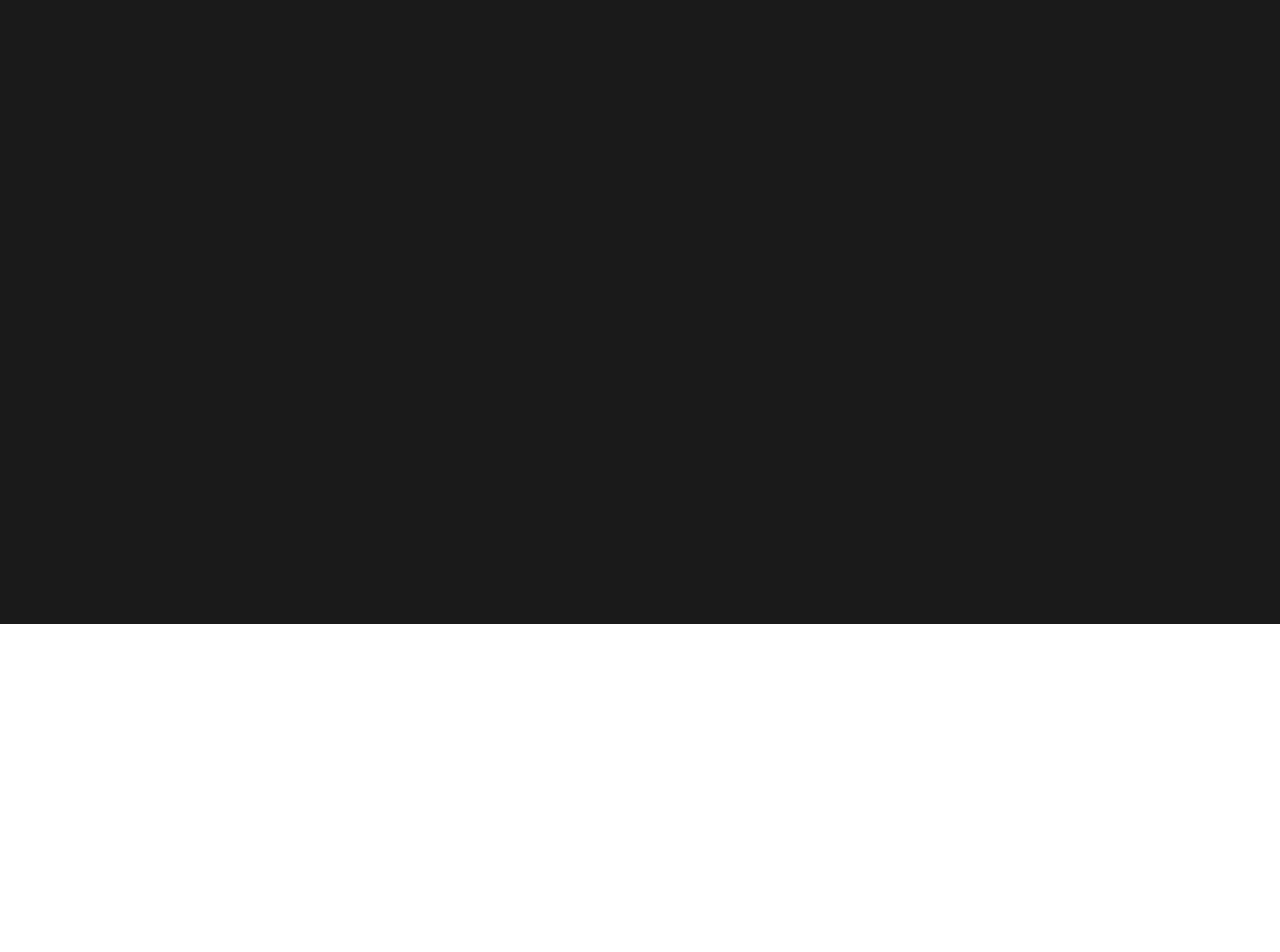
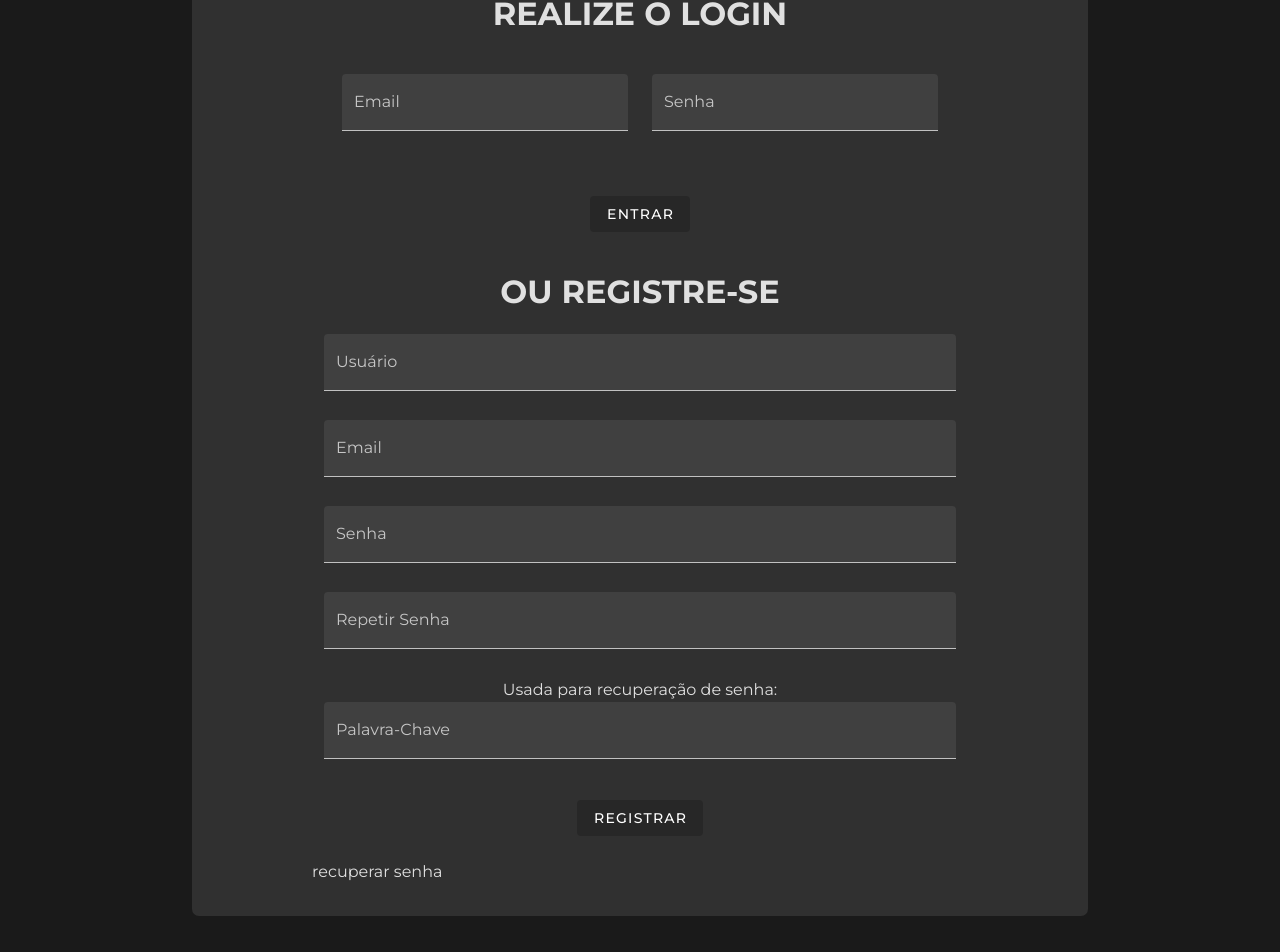
Before and after one commit to DSW-Projeto/frontend, a Vue app in the folder frontend/: page /login in a window 1280 px wide. Shown: the part 176-1128 px from the top of the page. Before the commit the page ends 800 px from the top, so only its background shows below. Built offline with nearby package versions, Linux system fonts and the light colour scheme; the HTML template or start-up script is replaced by a standard one.

Commit message:
inicio de integração com backend

```diff
--- a/frontend/package.json
+++ b/frontend/package.json
@@ -8,6 +8,7 @@
     "lint": "vue-cli-service lint"
   },
   "dependencies": {
+    "axios": "^1.7.4",
     "core-js": "^3.8.3",
     "material-design-icons-iconfont": "^6.7.0",
     "validator": "^13.12.0",
--- a/frontend/src/App.vue
+++ b/frontend/src/App.vue
@@ -3,7 +3,7 @@
     <div class="background" id="app">
       <NavBar></NavBar>
       <div :class="['appcontainer', { wide: isWide }]">
-        <LoginC v-if="!userLoggedIn" />
+        <LoginC @login="userLoggedIn = true" v-if="!userLoggedIn" />
         <v-theme-provider v-if="userLoggedIn" :dark="true">
           <router-view @update:wide="handleWide"></router-view>
         </v-theme-provider>
@@ -20,9 +20,15 @@ export default {
   components: {
     NavBar, LoginC
   },
+  mounted(){
+    this.userLoggedIn = localStorage.getItem('authToken') !== null
+    if(this.userLoggedIn){
+      this.$router.push('/list');
+    }
+  },
   data() {
     return {
-      userLoggedIn: true,
+      userLoggedIn: false,
       isWide: false,
     }
   },
--- a/frontend/src/components/BoardList.vue
+++ b/frontend/src/components/BoardList.vue
@@ -34,10 +34,9 @@
 </template>
 
 <script>
+import axios from 'axios';
 
-//let data1 = new Date(2024, 8, 9);
 let data2 = new Date(2022, 8, 9);
-//let data3 = new Date(2020, 8, 9);
 
 
 export default {
@@ -63,7 +62,7 @@ export default {
                 }
                 this.boards.unshift(newBoard)
                 this.showBoardCreator = false;
-                this.newBoardName ='';
+                this.newBoardName = '';
             }
         }
     },
@@ -100,6 +99,22 @@ export default {
             ],
         }
     },
+    mounted() {
+        axios.get('http://localhost:3001/quadro', {
+            headers: {
+                'Autorizacao': localStorage.getItem('authToken'),
+                'UsuarioId': localStorage.getItem('_id')
+            }
+        }).then(response => {
+            const { token, _id } = response.data;
+            localStorage.setItem('authToken', token);
+            localStorage.setItem('userId', _id);
+            this.$emit('login');
+            this.$router.push('/list');
+        }).catch(error => {
+            console.error('Erro:', error);
+        });
+    },
     computed: {
         minLength() {
             return v => (v && v.length >= 5) || 'A descrição deve ter pelo menos 5 caracteres';
--- a/frontend/src/components/LoginC.vue
+++ b/frontend/src/components/LoginC.vue
@@ -8,11 +8,13 @@
             <v-row>
               <!-- Login -->
               <v-col cols="12" sm="6" md="6">
-                <v-text-field :error="emailError" :errorMessages="emailErrorMessages" v-model="email" dark autocomplete="null" no-autocomplete
-                  placeholder="exemplo@mail.com" label="Email" filled required></v-text-field>
+                <v-text-field :error="emailError" :errorMessages="emailErrorMessages" v-model="email" dark
+                  autocomplete="null" no-autocomplete placeholder="exemplo@mail.com" label="Email" filled
+                  required></v-text-field>
               </v-col>
               <v-col cols="12" sm="6" md="6">
-                <v-text-field :error="passwordError" :errorMessages="passwordErrorMessages"  dark filled v-model="password" placeholder="Senha" label="Senha" required></v-text-field>
+                <v-text-field :error="passwordError" :errorMessages="passwordErrorMessages" dark filled
+                  v-model="password" placeholder="Senha" label="Senha" required></v-text-field>
               </v-col>
             </v-row>
             <v-row>
@@ -25,11 +27,10 @@
         <!-- Registro -->
         <v-form>
           <v-container>
-            <v-text-field :error="usernameError" :error-messages="usernameErrorMessages" dark filled
-              v-model="username" placeholder="Usuário" label="Usuário" required></v-text-field>
-            <v-text-field filled  :error="registerEmailError"
-              :error-messages="registerEmailErrorMessages" v-model="registerEmail" placeholder="Email" label="Email"
-              required></v-text-field>
+            <v-text-field :error="usernameError" :error-messages="usernameErrorMessages" dark filled v-model="username"
+              placeholder="Usuário" label="Usuário" required></v-text-field>
+            <v-text-field filled :error="registerEmailError" :error-messages="registerEmailErrorMessages"
+              v-model="registerEmail" placeholder="Email" label="Email" required></v-text-field>
             <v-text-field :error="registerPasswordError" :error-messages="registerPasswordErrorMessages" dark filled
               v-model="registerPassword" placeholder="Senha" label="Senha" required></v-text-field>
             <v-text-field :error="repeatPasswordError" :error-messages="repeatPasswordErrorMessages" dark filled
@@ -87,7 +88,7 @@
 </template>
 
 <script>
-
+import axios from 'axios';
 export default {
   name: 'LoginC',
   data() {
@@ -107,14 +108,14 @@ export default {
       keyWord: '',
       repeatPassword: '',
       registerPassword: '',
-      registerEmail:'',
+      registerEmail: '',
 
       //login
       passwordError: false,
       passwordErrorMessages: [],
       password: '',
-      emailError:false,
-      emailErrorMessages:[],
+      emailError: false,
+      emailErrorMessages: [],
       email: '',
 
       //recuperar senha
@@ -128,11 +129,29 @@ export default {
   methods: {
 
     //Login e validações
-    login(){
-      this.validateEmail()
-      this.validadePassword()
+    async login() {
+      console.log(this.validatePassword())
+      if (
+        this.validateEmail() &&
+        this.validatePassword()
+      ) {
+        let loginForm = {
+          email: this.email,
+          senha: this.password
+        }
+        axios.post('http://localhost:3001/usuario/login', loginForm).then(response => {
+          console.log(response.data);
+          const { token, _id } = response.data;
+          localStorage.setItem('authToken', token);
+          localStorage.setItem('userId', _id);
+          this.$emit('login');
+          this.$router.push('/list');
+        }).catch(error => {
+          console.error('Erro:', error);
+        });
+      }
     },
-    validadePassword(){
+    validatePassword() {
       const rules = this.passwordRules;
       this.passwordErrorMessages = [];
 
@@ -143,6 +162,7 @@ export default {
         }
       }
       this.passwordError = this.passwordErrorMessages.length > 0;
+      return !this.passwordError;
     },
     validateEmail() {
       const rules = this.emailRules;
@@ -155,6 +175,7 @@ export default {
         }
       }
       this.emailError = this.emailErrorMessages.length > 0;
+      return !this.emailError;
     },
 
 
@@ -170,6 +191,7 @@ export default {
         }
       }
       this.keyWordError = this.keyWordErrorMessages.length > 0;
+      return !this.keyWordError;
     },
     validateRegisterEmail() {
       const rules = this.emailRules;
@@ -182,6 +204,7 @@ export default {
         }
       }
       this.registerEmailError = this.registerEmailErrorMessages.length > 0;
+      return !this.registerEmailError;
     },
     validateRegisterPassword() {
       const rules = this.passwordRules;
@@ -194,6 +217,7 @@ export default {
         }
       }
       this.registerPasswordError = this.registerPasswordErrorMessages.length > 0;
+      return !this.registerPasswordError;
     },
     validateRegisterRepeatPassword() {
       const rules = this.repeatPasswordRules;
@@ -206,6 +230,7 @@ export default {
         }
       }
       this.repeatPasswordError = this.repeatPasswordErrorMessages.length > 0;
+      return !this.repeatPasswordError;
     },
     validateUsername() {
       const rules = this.usernameRules;
@@ -218,13 +243,32 @@ export default {
         }
       }
       this.usernameError = this.usernameErrorMessages.length > 0;
+      return !this.usernameError;
     },
-    registrar() {
-      this.validateRegisterEmail()
-      this.validateKeyWord()
-      this.validateRegisterPassword()
-      this.validateRegisterRepeatPassword()
-      this.validateUsername()
+    async registrar() {
+      if (
+        this.validateRegisterEmail() &&
+        this.validateKeyWord() &&
+        this.validateRegisterPassword() &&
+        this.validateRegisterRepeatPassword() &&
+        this.validateUsername()
+      ) {
+        let registro = {
+          nome: this.username,
+          email: this.registerEmail,
+          senha: this.registerPassword,
+          palavraChave: this.keyWord
+        }
+        axios.post('http://localhost:3001/usuario/', registro).then(response => {
+          const { token, _id } = response.data;
+          localStorage.setItem('authToken', token);
+          localStorage.setItem('userId', _id);
+          this.$emit('login');
+          this.$router.push('/list');
+        }).catch(error => {
+          console.error('Erro:', error);
+        });
+      }
     },
 
     //Recuperar senha
@@ -270,18 +314,19 @@ export default {
         v => v.length >= 8 || 'A senha deve ter pelo menos 8 caracteres.',
         v => v.length <= 15 || 'A senha deve ter no máximo 15 caracteres.',
         v => /^[a-zA-Z_0-9]+$/.test(v) || 'A senha só pode conter letras, números e underscore.',
+        v => /^(?=.*[A-Z])(?=.*\d).{8,}$/.test(v) || 'A senha precisa ter uma letra maiúscula e um número.',
         v => v === this.repeatPassword || 'As senhas não combinam.'
       ]
     },
     repeatPasswordRules() {
       return [
         v => !!v || 'O campo repetir senha é obrigatório.',
-        v => v === this.password || 'As senhas não combinam.'
+        v => v === this.registerPassword || 'As senhas não combinam.'
       ]
     },
     usernameRules() {
       return [
-        v => !!v || 'O campo repetir username é obrigatório.',
+        v => !!v || 'O campo username é obrigatório.',
         v => /^[a-zA-Z_0-9]+$/.test(v) || 'O username só pode conter letras, números e underscore.',
         v => v.length >= 5 || 'O username deve ter ao menos 5 caracteres.'
       ]
--- a/frontend/src/main.js
+++ b/frontend/src/main.js
@@ -21,26 +21,35 @@ const router = new Router({
     }, {
       path: '/list',
       name: 'frame-list',
-      component: BoardList
+      component: BoardList,
+      meta: { requiresAuth: true }
     },
     {
       path: '/list/:id',
       name: 'board',
       component: BoardSc,
-      props:true
+      props: true,
+      meta: { requiresAuth: true }
     }]
-})
+});
+
+router.beforeEach((to,from,next) => {
+  const isAuthenticated = localStorage.getItem('userId') !== null;
+
+  if (to.matched.some(record => record.meta.requiresAuth)) {
+    if (isAuthenticated) {
+      next();
+    } else {
+      next('/login');
+    }
+  } else {
+    next();
+  }
+});
+
 
 new Vue({
-  data: {
-    credentials: null,
-    config: {
-      url: "http://localhost:8081"
-    }
-  },
-
-  el: '#app',
+  vuetify,
+  router,
   render: h => h(App),
-  vuetify,
-  router
-})
+}).$mount('#app');
```
Also changed, not shown: 1 other file (tests, documents, lock files or other folders).
